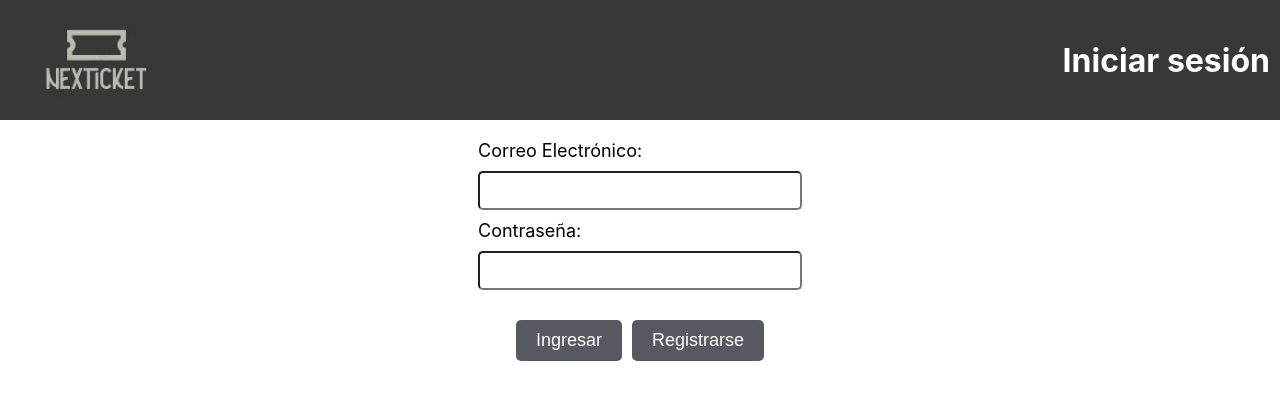
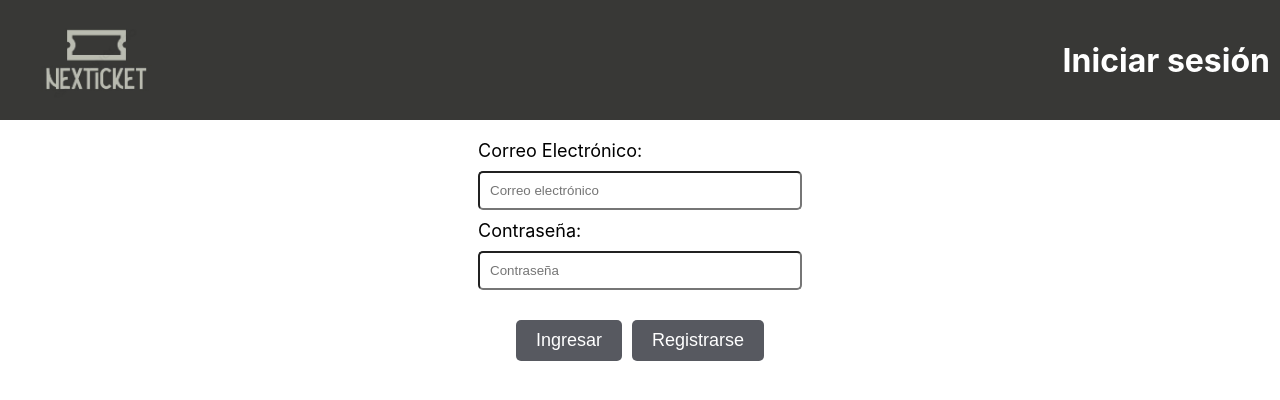
Before and after one commit to Chega123/NexTicket, a React (Create React App) app in the folder Code/nexticketfrontend/: page / in a window 1280 px wide. Shown: the top 400 px of the page. Built offline with nearby package versions, Linux system fonts and the light colour scheme.

Commit message:
Updated FrontEnd

```diff
--- a/Code/nexticketfrontend/src/Administrador.js
+++ b/Code/nexticketfrontend/src/Administrador.js
@@ -104,15 +104,14 @@ class Administrador extends React.Component {
         <div style={{ display: 'flex', justifyContent: 'center', marginTop: '20px' }}>
           <button style={{ backgroundColor: '#575960', color: '#ffffff', padding: '10px 20px', fontSize: '18px', borderRadius: '5px', border: 'none', cursor: 'pointer' }}>
           <Link to="/gestiona_rol" style={{ color: '#FFF', textDecoration: 'none' }}>
-                    Gestionar Roles
+            Gestionar Roles
           </Link>
           </button>
         </div>
         <div style={{ display: 'flex', justifyContent: 'center', marginTop: '20px' }}>
           <button style={{ backgroundColor: '#575960', color: '#ffffff', padding: '10px 20px', fontSize: '18px', borderRadius: '5px', border: 'none', cursor: 'pointer' }}>
-
             <Link to="/eliminar_u" style={{ color: '#FFF', textDecoration: 'none' }}>
-            Eliminar Usuario
+              Eliminar Usuario
           </Link>
           </button>
         </div>
--- a/Code/nexticketfrontend/src/GestionarRoles.js
+++ b/Code/nexticketfrontend/src/GestionarRoles.js
@@ -54,9 +54,9 @@ class GestionarRoles extends React.Component {
             <label style={{ fontSize: '18px', color: '#000000' }}>
               Rol:
               <select value={this.state.rol} onChange={this.handleRoleChange} style={{ display: 'block', margin: '10px 0', padding: '10px', borderRadius: '5px', width: '300px', backgroundColor: '#ffffff', color: '#000000' }}>
-                <option value="encargado">encargado</option>
-                <option value="administrador">administrador</option>
-                <option value="usuario">usuario</option>
+                <option value="encargado">Encargado</option>
+                <option value="administrador">Administrador</option>
+                <option value="usuario">Usuario</option>
               </select>
             </label>
             <div style={{ textAlign: 'center' }}>
--- a/Code/nexticketfrontend/src/Login.js
+++ b/Code/nexticketfrontend/src/Login.js
@@ -1,75 +1,83 @@
-import React from 'react';
+import React, { useState } from 'react';
 import { Link } from 'react-router-dom';
 
-class Header extends React.Component {
-  render() {
+const Header = () => {
   return (
     <div style={{ display: 'flex', justifyContent: 'space-between', alignItems: 'center', padding: '10px', backgroundColor: '#383836' }}>
       <img src="/logo.png" alt="Logo" style={{ height: '100px' }} />
       <h1 style={{ color: '#ffffff' }}>Iniciar sesión</h1>
     </div>
   );
-  }
-}
-
-class Login extends React.Component {
-  constructor() {
-    super();
-    this.linkRef = React.createRef();
-    this.state = {
-      email: '',
-      password: '',
-    };
-  }
-
-  redirigirAotroComponente = () => {
-    // Usar 'this' para acceder a 'linkRef'
-    this.linkRef.current.click();
 };
 
-  handleEmailChange = (event) => {
-    this.setState({ email: event.target.value });
+const Login = () => {
+  const [email, setEmail] = useState('');
+  const [password, setPassword] = useState('');
+
+  const linkRef = React.createRef();
+
+  const handleLogin = async (event) => {
+    event.preventDefault();
+    try {
+      const datafin = { "Email": email, "Contrasena": password };
+      const response = await fetch(`${process.env.REACT_APP_API}/login`, {
+        method: 'POST',
+        headers: { 'Content-Type': 'application/json' },
+        body: JSON.stringify(datafin),
+      });
+
+      if (response.ok) {
+        const data = await response.json();
+        console.log(data);
+        const userType = data["Tipo_persona"];
+        if (userType === "administrador") {
+          window.location.href = "/administrador";
+        } else if (userType === "usuario") {
+          window.location.href = "/usuario";
+        } else if (userType === "encargado") {
+          window.location.href = "/encargado";
         }
+      } else {
+        console.log('Error en la autenticación');
+      }
+    } catch (error) {
+      console.error('Error:', error);
+    }
+  };
 
-  handlePasswordChange = (event) => {
-    this.setState({ password: event.target.value });
-  }
-
-  handleLogin = async(event) => {
-    event.preventDefault();
-    const datafin = { "Email": this.state["email"], "Contrasena": this.state["password"] };
-    const rest = await fetch(process.env.REACT_APP_API + '/login', {
-      method: 'POST',
-      headers: { 'content-type': 'application/json' },
-      body: JSON.stringify(datafin)
-    });
-    const data = await rest.json();
-    console.log(data)
-    if (data["Tipo_persona"] === "administrador") {
-      this.linkRef.current.click();
-    }
-  }
-
-  render() {
   return (
     <div>
       <Header />
       <div style={{ backgroundColor: '#ffffff' }}>
         <div style={{ margin: '20px', display: 'flex', flexDirection: 'column', alignItems: 'center' }}>
-            <form onSubmit={this.handleLogin}>
+          <form onSubmit={handleLogin}>
             <label style={{ fontSize: '18px', color: '#000000' }}>
               Correo Electrónico:
-                <input type="text" name="email" value={this.state.email} onChange={this.handleEmailChange} style={{ display: 'block', margin: '10px 0', padding: '10px', borderRadius: '5px', width: '300px', backgroundColor: '#ffffff', color: '#000000' }} />
+              <input
+                type="text"
+                placeholder="Correo electrónico"
+                value={email}
+                onChange={(e) => setEmail(e.target.value)}
+                style={{ display: 'block', margin: '10px 0', padding: '10px', borderRadius: '5px', width: '300px', backgroundColor: '#ffffff', color: '#000000' }}
+              />
             </label>
             <label style={{ fontSize: '18px', color: '#000000' }}>
               Contraseña:
-                <input type="password" name="password" value={this.state.password} onChange={this.handlePasswordChange} style={{ display: 'block', margin: '10px 0', padding: '10px', borderRadius: '5px', width: '300px', backgroundColor: '#ffffff', color: '#000000' }} />
+              <input
+                type="password"
+                placeholder="Contraseña"
+                value={password}
+                onChange={(e) => setPassword(e.target.value)}
+                style={{ display: 'block', margin: '10px 0', padding: '10px', borderRadius: '5px', width: '300px', backgroundColor: '#ffffff', color: '#000000' }}
+              />
             </label>
             <div style={{ textAlign: 'center' }}>
-                <button type="submit" style={{ backgroundColor: '#575960', color: '#ffffff', padding: '10px 20px', fontSize: '18px', borderRadius: '5px', border: 'none', cursor: 'pointer', marginTop: '20px' }}>
+              <button
+                type="submit"
+                style={{ backgroundColor: '#575960', color: '#ffffff', padding: '10px 20px', fontSize: '18px', borderRadius: '5px', border: 'none', cursor: 'pointer', marginTop: '20px' }}
+              >
                 Ingresar
               </button>
-                <Link to="/administrador" ref={this.linkRef} style={{ display: 'none' }} />
               <button type="button" style={{ marginLeft: '10px', backgroundColor: '#575960', color: '#ffffff', padding: '10px 20px', fontSize: '18px', borderRadius: '5px', border: 'none', cursor: 'pointer' }}>
                 <Link to="/registro" style={{ color: '#FFF', textDecoration: 'none' }}>
                   Registrarse
@@ -81,7 +89,6 @@ class Login extends React.Component {
       </div>
     </div>
   );
-  }
-}
+};
 
 export default Login;
```
Also changed, not shown: 1 other file (tests, documents, lock files or other folders). Lines whose indentation alone changed are shown as unchanged.
